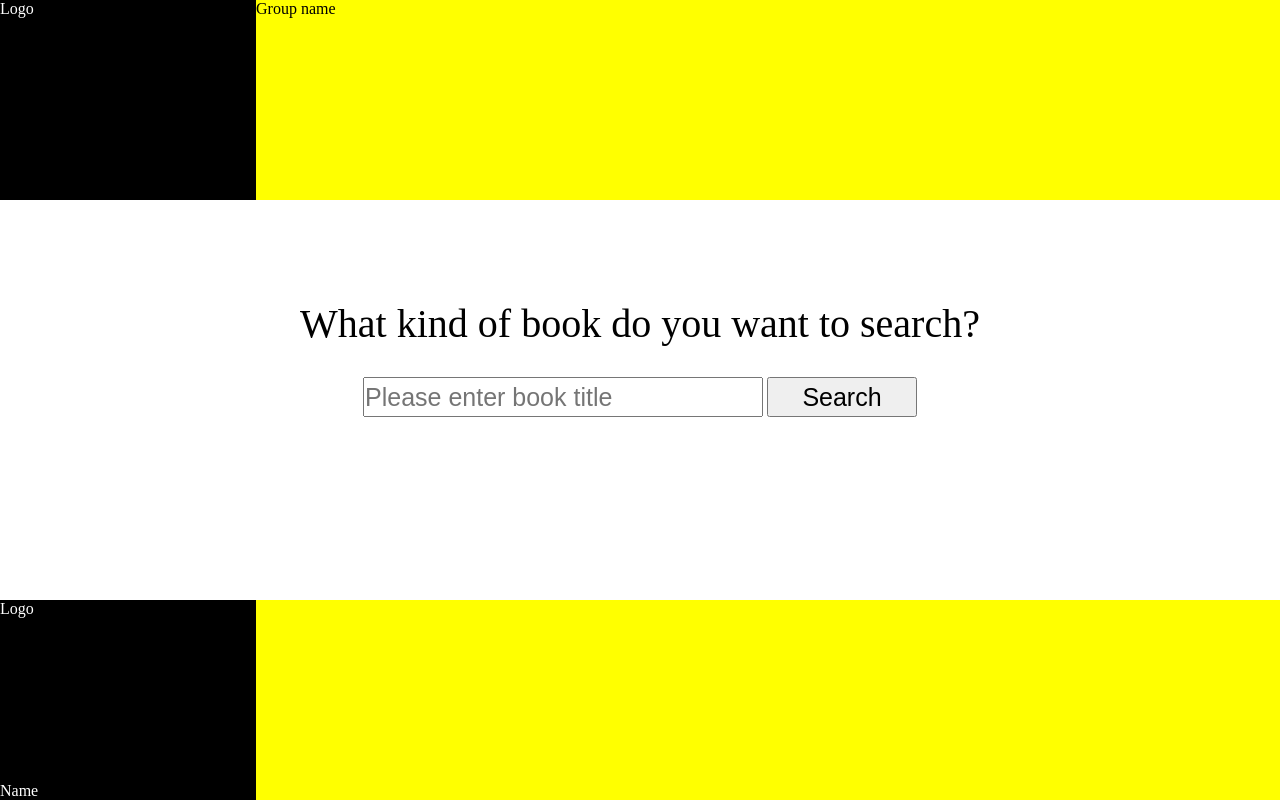
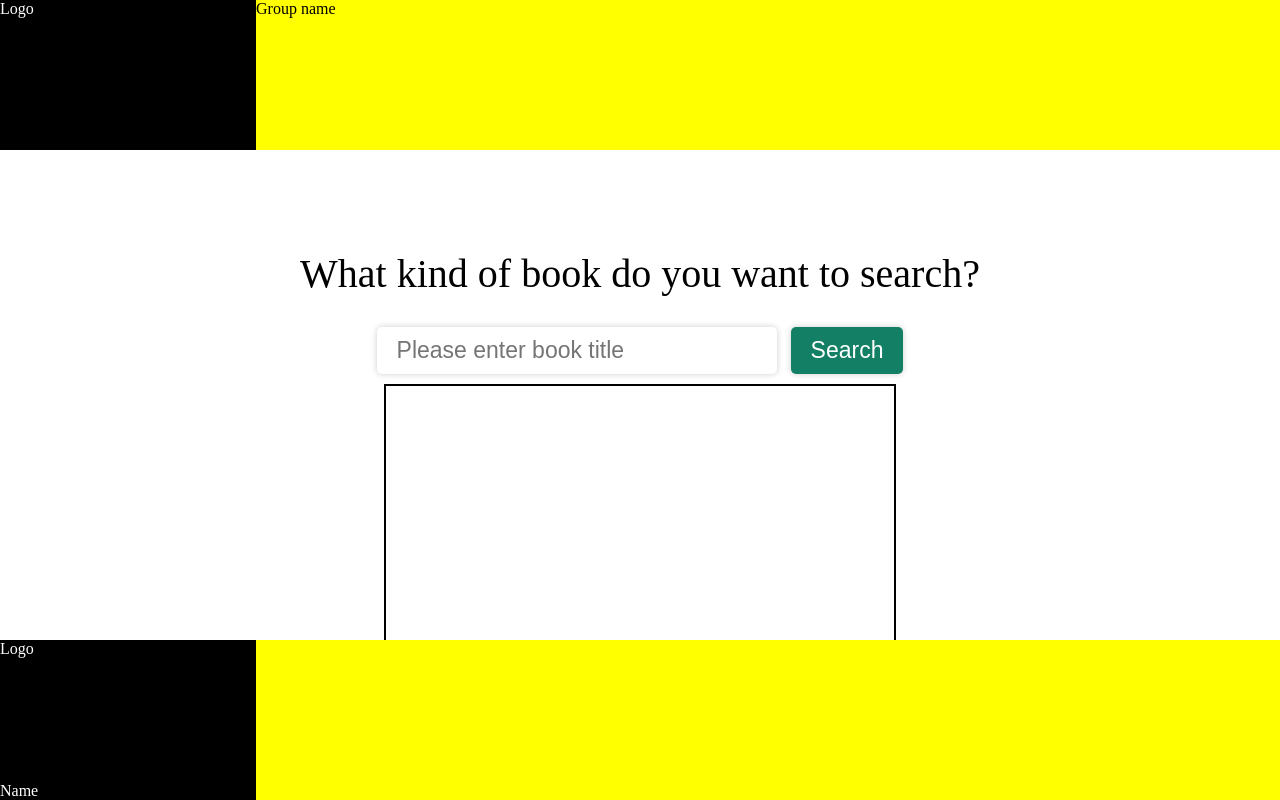
Before and after one commit to ArthurYegoryan/Best-Team-Repo, a plain HTML site: page BooksTask/input.html in a window 1280 px wide. Drawn offline with Linux system fonts and the light colour scheme.

Commit message:
feat(style.css): add styles for test response space and for input field and button

```diff
--- a/BooksTask/css/style.css
+++ b/BooksTask/css/style.css
@@ -9,18 +9,17 @@
 
 header {
     display: flex;
+    height: 150px;
 }
 
 header > .logo {
     width: 20%;
-    height: 200px;
     background-color: black;
     color: white;
 }
 
 header > .group-name {
     width: 80%;
-    height: 200px;
     background-color: yellow;
 }
 
@@ -44,15 +43,25 @@ main > #searching-interface > .search-input > form {
 }
 
 main > #searching-interface > .search-input > form > #title-place {
-    height: 40px;
-    width: 400px;
-    font-size: 25px;
+    width: 60%;
+    max-width: 400px;
+    padding: 10px 20px;
+    border: none;
+    box-shadow: 0 0 6px rgba(0, 0, 0, 0.2);
+    border-radius: 5px;
+    font-size: 23px;
+    color: #333;
 }
 main > #searching-interface > .search-input > form > #search-button {
-    height: 40px;
-    width: 150px;
-    font-size: 25px;
+    padding: 10px 20px;
+    background-color: #138065;
+    color: white;
+    border: none;
+    font-size: 23px;
+    box-shadow: 0 0 6px rgba(0, 0, 0, 0.2);
+    border-radius: 5px;
     cursor: pointer;
+    margin-left: 10px;
 }
 
 /**************/
@@ -69,7 +78,7 @@ footer > .footer-interface > .logo-name {
     position: fixed;
     bottom: 0;
     width: 20%;
-    height: 200px;
+    height: 20%;
     background-color: black;
 }
 
@@ -91,6 +100,20 @@ footer > .footer-interface > .footer-content {
     bottom: 0;
     right: 0;
     width: 80%;
-    height: 200px;
+    height: 20%;
     background-color: yellow;
 }
+
+/**************/
+
+
+/*** Test ***/
+.test-print-result-section {
+    height: 300px;
+    width: 40%;
+    overflow-y: scroll;
+    margin-left: 30%;
+    margin-right: 30%;
+    margin-top: 10px;
+    border: 2px solid black;
+}
```
